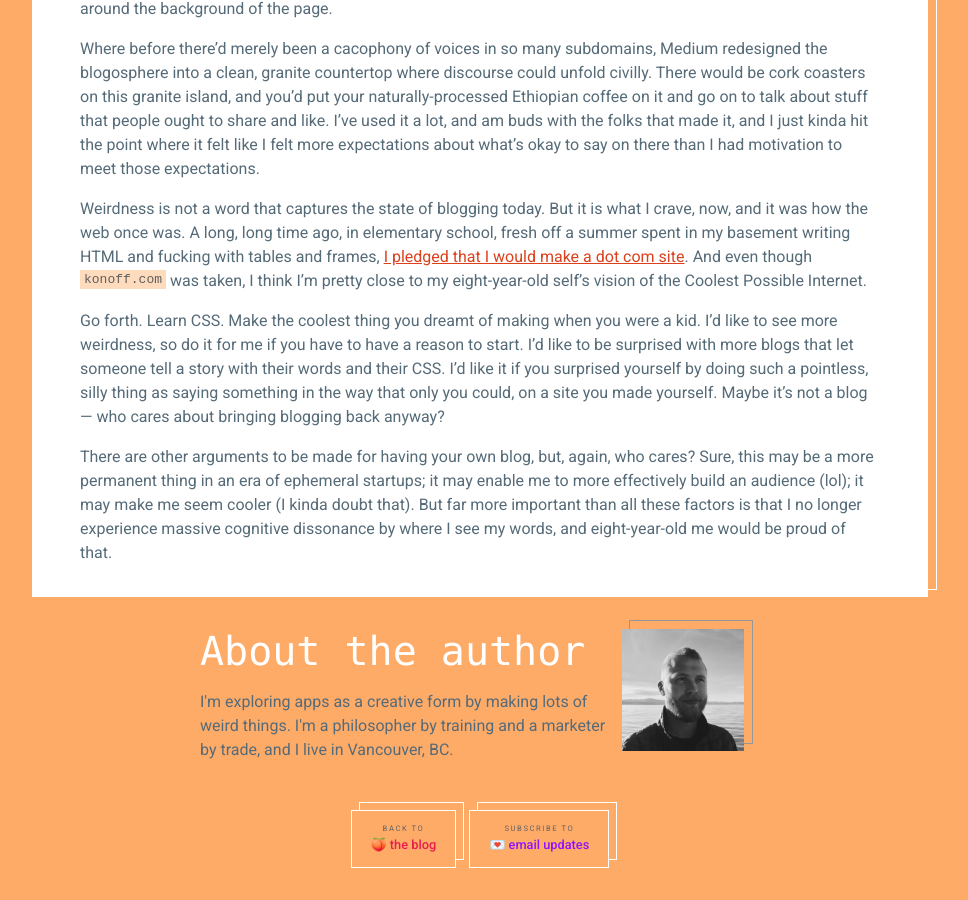
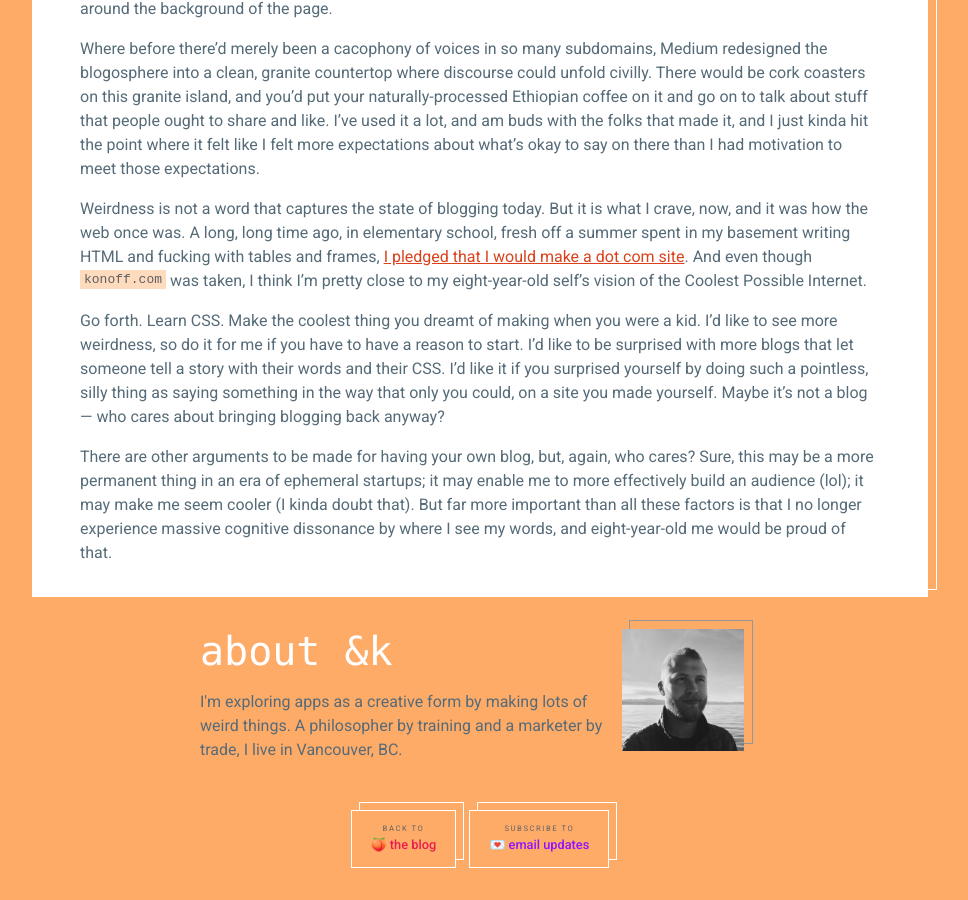
Before and after one commit to andkon/andkon.github.io, a Jekyll site: the page built from _posts/2017-12-31-welcome.md, in a window 1280 px wide and 900 px high, scrolled down 849 px. Shown: the whole window, without its empty margins (160-1128 px from the left). Built offline with Jekyll 4.4.1, drawn with Linux system fonts in a browser that asks for light colours; nearby versions of some CDN libraries; comment, search, counter and statistics services are not loaded.

Commit message:
Better footer h1

```diff
--- a/_includes/post_footer.html
+++ b/_includes/post_footer.html
@@ -2,8 +2,8 @@
 
   <div class="about">
     <div class="author-pic"><img src="{{ '/assets/images/the_author.png' | relative_url }}"></div>
-    <h1>About the author</h1>
-    <p>I'm exploring apps as a creative form by making lots of weird things. I'm a philosopher by training and a marketer by trade, and I live in Vancouver, BC.</p>
+    <h1>about &k</h1>
+    <p>I'm exploring apps as a creative form by making lots of weird things. A philosopher by training and a marketer by trade, I live in Vancouver, BC.</p>
   </div>
 </footer>
 
```
